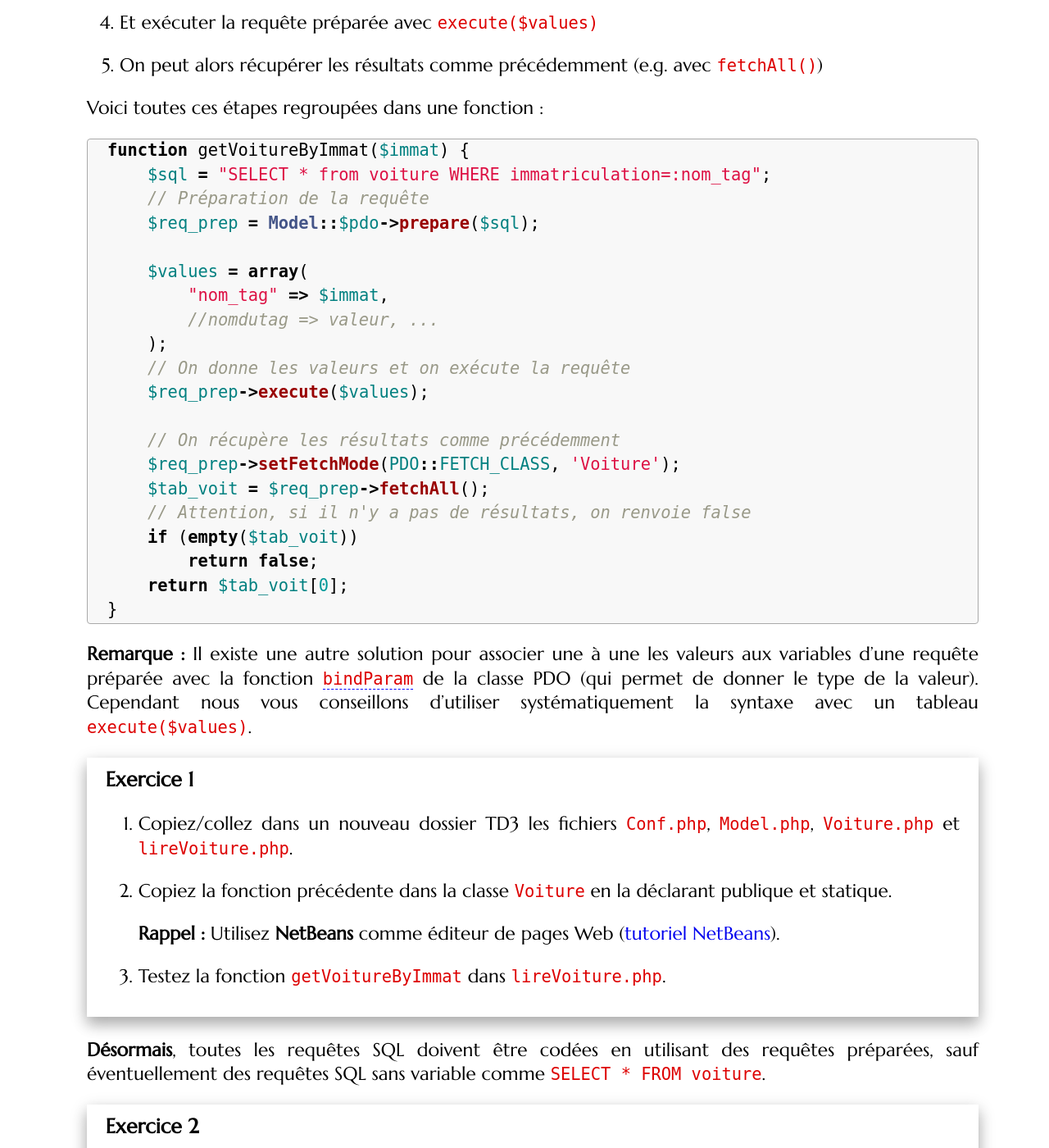
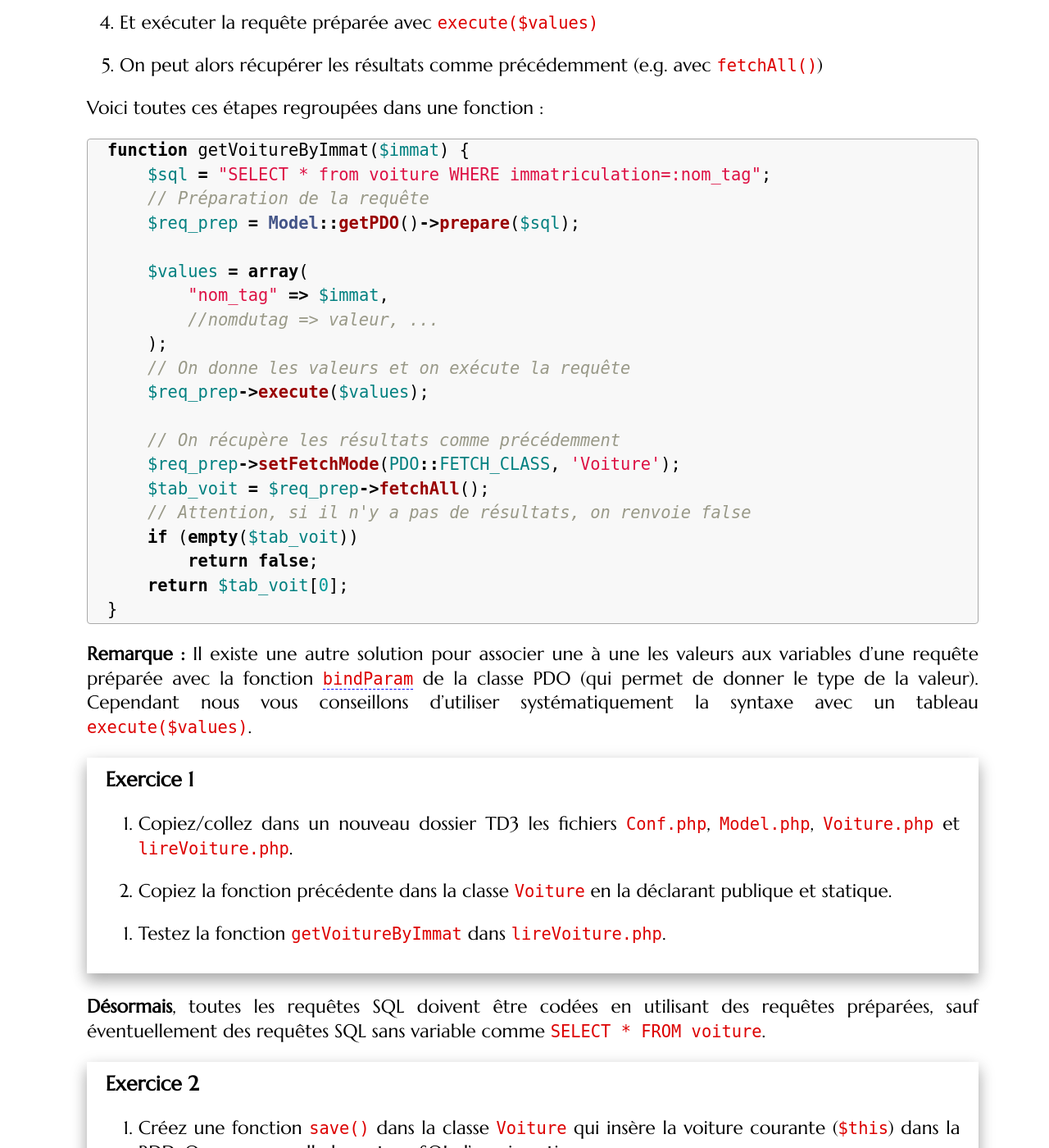
Before and after one commit to romainlebreton/R3.01-DeveloppementWeb, a Jekyll site: the page built from tutorials/tutorial3.md, in a window 1280 px wide and 1400 px high, scrolled down 2004 px. Shown: the whole window at 82% size. Built offline with Jekyll 4.4.1, drawn with Linux system fonts in a browser that asks for light colours; some web fonts are replaced; some of the changed text lies outside the part shown.

Commit message:
Model::getPDO()

````diff
--- a/tutorials/tutorial3.md
+++ b/tutorials/tutorial3.md
@@ -83,7 +83,7 @@ comme suit
 ```php?start_inline=1
 function getVoitureByImmat($immat) {
     $sql = "SELECT * from voiture WHERE immatriculation='$immat'";
-    $rep = Model::$pdo->query($sql);
+    $rep = Model::getPDO()->query($sql);
     $rep->setFetchMode(PDO::FETCH_CLASS, 'Voiture');
     return $rep->fetch();
 }
@@ -121,7 +121,7 @@ Voici toutes ces étapes regroupées dans une fonction :
 function getVoitureByImmat($immat) {
     $sql = "SELECT * from voiture WHERE immatriculation=:nom_tag";
     // Préparation de la requête
-    $req_prep = Model::$pdo->prepare($sql);
+    $req_prep = Model::getPDO()->prepare($sql);
 
     $values = array(
         "nom_tag" => $immat,
@@ -153,8 +153,8 @@ d'utiliser systématiquement la syntaxe avec un tableau `execute($values)`.
 1. Copiez la fonction précédente dans la classe `Voiture` en la déclarant
    publique et statique.
 
-   **Rappel :** Utilisez **NetBeans** comme éditeur de pages Web
-     ([tutoriel NetBeans]({{site.baseurl}}/assets/tut2-complement.html#créer-un-projet-avec-netbeans)).
+<!--  **Rappel :** Utilisez **NetBeans** comme éditeur de pages Web
+     ([tutoriel NetBeans]({{site.baseurl}}/assets/tut2-complement.html#créer-un-projet-avec-netbeans)). -->
 
 1. Testez la fonction `getVoitureByImmat` dans `lireVoiture.php`.
 
@@ -446,7 +446,7 @@ Ce fichier contient un formulaire qui affiche les informations d'une voiture
    ```php?start_inline=1
    function getVoitureByImmat($immat) {
        $sql = "SELECT * from voiture2 WHERE immatriculation='$immat'";
-       $rep = Model::$pdo->query($sql);
+       $rep = Model::getPDO()->query($sql);
        $rep->setFetchMode(PDO::FETCH_CLASS, 'Voiture');
        return $rep->fetch();
    }
````
